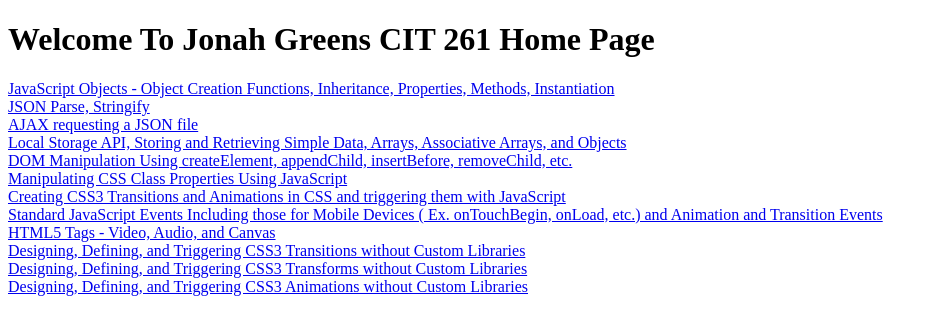
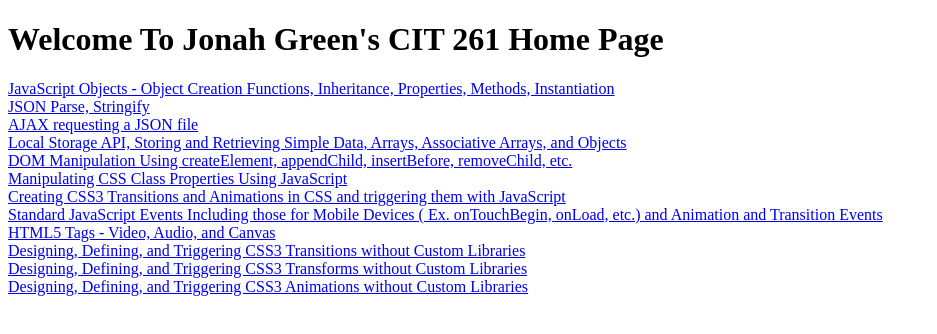
Before and after one commit to GreenJonah/.github.io, a plain HTML site: page index.html in a window 1280 px wide. Shown: the whole page, without its empty margins (0-937 px from the left). Drawn offline with Linux system fonts and the light colour scheme.

Commit message:
added 's to home page

```diff
--- a/index.html
+++ b/index.html
@@ -1,7 +1,7 @@
 <!DOCTYPE html>
 <html>
 <body>
-<h1>Welcome To Jonah Greens CIT 261 Home Page</h1>
+<h1>Welcome To Jonah Green's CIT 261 Home Page</h1>
 <a href="javascript.html">JavaScript Objects - Object Creation Functions,
 Inheritance, Properties, Methods, Instantiation</a><br/>
 <a href="json.html">JSON Parse, Stringify</a><br/>
```
